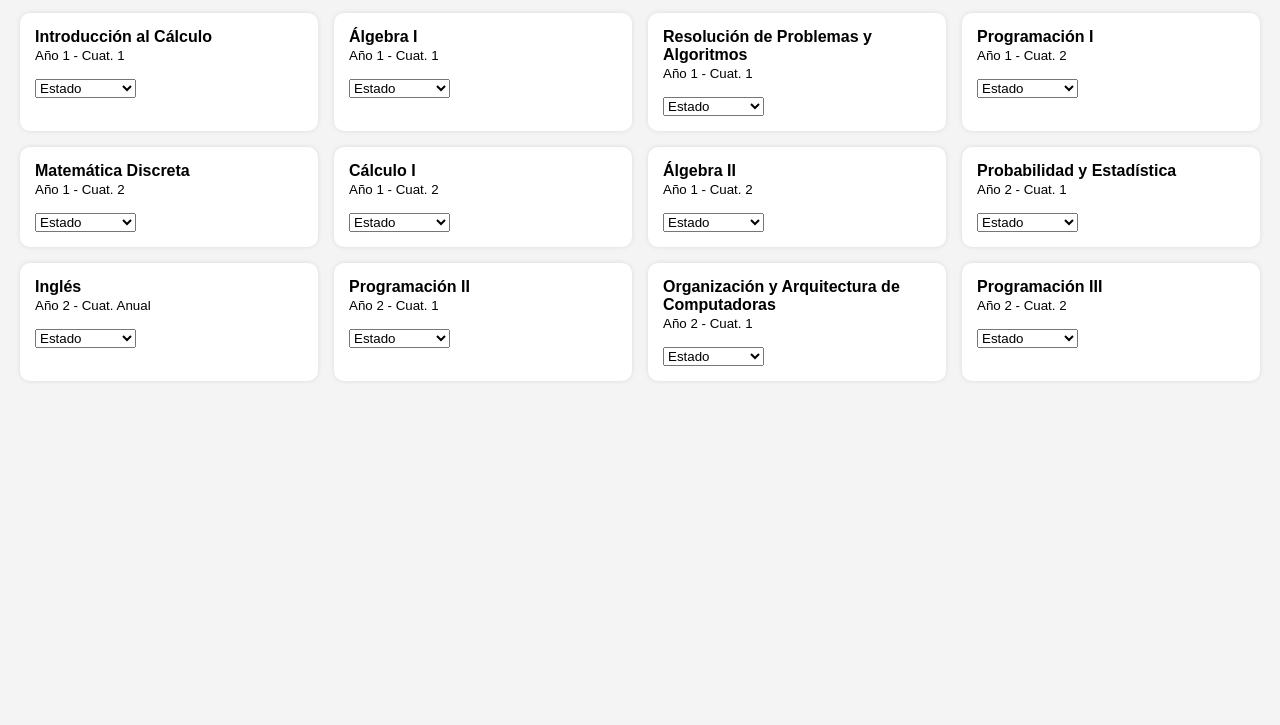
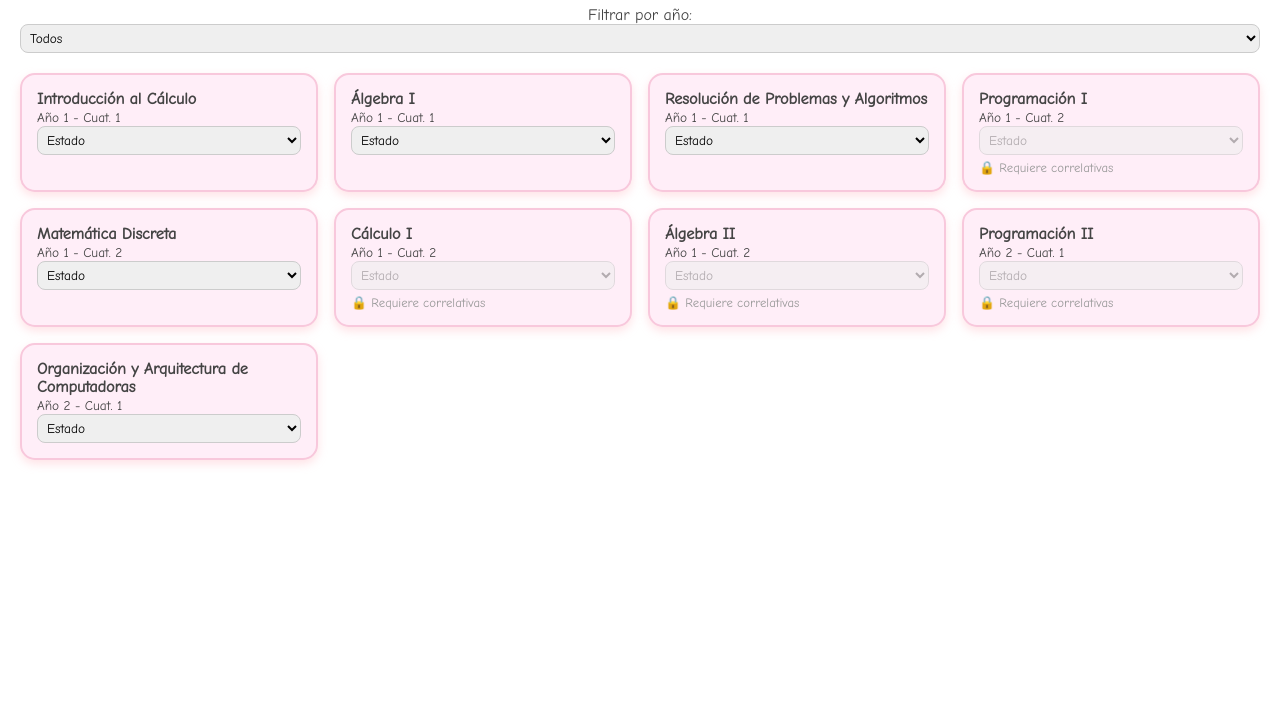
Before and after one commit to guadasuarez/ing.informatica, a plain HTML site: page index.html in a window 1280 px wide. Shown: the part 75-800 px from the top of the page. Drawn offline with Linux system fonts and the light colour scheme.

Commit message:
Update index.html

```diff
--- a/index.html
+++ b/index.html
@@ -2,86 +2,119 @@
 <html lang="es">
 <head>
   <meta charset="UTF-8">
-  <title>Malla Interactiva - Ingeniería en Informática (UNSL)</title>
+  <title>Malla Interactiva - Ingeniería en Informática 💖</title>
+  <link href="https://fonts.googleapis.com/css2?family=Comic+Neue&display=swap" rel="stylesheet">
   <style>
     body {
-      font-family: Arial, sans-serif;
-      background: #f4f4f4;
+      font-family: 'Comic Neue', cursive;
+      background: white;
       margin: 20px;
+      color: #444;
     }
 
     h1 {
       text-align: center;
+      color: #c71585;
+    }
+
+    select, option {
+      font-family: inherit;
+    }
+
+    .controls {
+      text-align: center;
+      margin-bottom: 20px;
     }
 
     .grid {
       display: grid;
       grid-template-columns: repeat(auto-fill, minmax(250px, 1fr));
       gap: 1rem;
-      margin-top: 30px;
     }
 
     .card {
-      background: white;
+      background: #ffeef8;
       padding: 15px;
-      border-radius: 10px;
-      box-shadow: 0 0 5px rgba(0,0,0,0.1);
-      cursor: pointer;
-      transition: all 0.3s ease;
-    }
-
-    .card:hover {
-      transform: scale(1.03);
+      border-radius: 15px;
+      border: 2px solid #f8c8dc;
+      box-shadow: 0 4px 10px rgba(255, 182, 193, 0.4);
+      position: relative;
     }
 
     .regularizada {
-      background-color: #ffe599;
+      background-color: #fdd9ec;
     }
 
     .aprobada {
-      background-color: #b6d7a8;
+      background-color: #f8a9c4;
     }
 
-    .estado {
-      margin-top: 10px;
-      font-weight: bold;
+    .estado select:disabled {
+      opacity: 0.6;
+      cursor: not-allowed;
+    }
+
+    .locked-msg {
+      font-size: 0.8em;
+      color: #999;
+      margin-top: 5px;
     }
 
     select {
-      margin-top: 5px;
+      width: 100%;
+      padding: 5px;
+      border-radius: 8px;
+      border: 1px solid #ccc;
     }
   </style>
 </head>
 <body>
 
-  <h1>Malla Interactiva - Ingeniería en Informática UNSL</h1>
+  <h1>🌸 Malla Interactiva - Ingeniería en Informática 🌸</h1>
+
+  <div class="controls">
+    <label for="filtro">Filtrar por año:</label>
+    <select id="filtro">
+      <option value="todos">Todos</option>
+      <option value="1">1° Año</option>
+      <option value="2">2° Año</option>
+      <option value="3">3° Año</option>
+      <option value="4">4° Año</option>
+      <option value="5">5° Año</option>
+    </select>
+  </div>
 
   <div class="grid" id="malla"></div>
 
   <script>
     const materias = [
-      { id: 1, nombre: "Introducción al Cálculo", año: 1, cuatri: 1 },
-      { id: 2, nombre: "Álgebra I", año: 1, cuatri: 1 },
-      { id: 3, nombre: "Resolución de Problemas y Algoritmos", año: 1, cuatri: 1 },
-      { id: 4, nombre: "Programación I", año: 1, cuatri: 2 },
-      { id: 5, nombre: "Matemática Discreta", año: 1, cuatri: 2 },
-      { id: 6, nombre: "Cálculo I", año: 1, cuatri: 2 },
-      { id: 7, nombre: "Álgebra II", año: 1, cuatri: 2 },
-      { id: 8, nombre: "Probabilidad y Estadística", año: 2, cuatri: 1 },
-      { id: 9, nombre: "Inglés", año: 2, cuatri: "Anual" },
-      { id: 10, nombre: "Programación II", año: 2, cuatri: 1 },
-      { id: 11, nombre: "Organización y Arquitectura de Computadoras", año: 2, cuatri: 1 },
-      { id: 12, nombre: "Programación III", año: 2, cuatri: 2 },
+      { id: 1, nombre: "Introducción al Cálculo", año: 1, cuatri: 1, correlativas: [] },
+      { id: 2, nombre: "Álgebra I", año: 1, cuatri: 1, correlativas: [] },
+      { id: 3, nombre: "Resolución de Problemas y Algoritmos", año: 1, cuatri: 1, correlativas: [] },
+      { id: 4, nombre: "Programación I", año: 1, cuatri: 2, correlativas: [3] },
+      { id: 5, nombre: "Matemática Discreta", año: 1, cuatri: 2, correlativas: [] },
+      { id: 6, nombre: "Cálculo I", año: 1, cuatri: 2, correlativas: [1] },
+      { id: 7, nombre: "Álgebra II", año: 1, cuatri: 2, correlativas: [2] },
+      { id: 10, nombre: "Programación II", año: 2, cuatri: 1, correlativas: [4] },
+      { id: 11, nombre: "Organización y Arquitectura de Computadoras", año: 2, cuatri: 1, correlativas: [] },
     ];
 
     let estadosGuardados = JSON.parse(localStorage.getItem("estadosMaterias")) || {};
 
+    function correlativasAprobadas(correlativas) {
+      return correlativas.every(id => estadosGuardados[id] === "Aprobada");
+    }
+
     function renderMalla() {
       const mallaDiv = document.getElementById("malla");
+      const filtro = document.getElementById("filtro")?.value || "todos";
       mallaDiv.innerHTML = "";
 
       materias.forEach(mat => {
+        if (filtro !== "todos" && filtro !== String(mat.año)) return;
+
         const estado = estadosGuardados[mat.id] || "";
+        const desbloqueada = correlativasAprobadas(mat.correlativas);
 
         const card = document.createElement("div");
         card.className = "card";
@@ -92,27 +125,30 @@
           <strong>${mat.nombre}</strong><br>
           <small>Año ${mat.año} - Cuat. ${mat.cuatri}</small>
           <div class="estado">
-            <select data-id="${mat.id}">
+            <select data-id="${mat.id}" ${!desbloqueada && estado === "" ? "disabled" : ""}>
               <option value="">Estado</option>
               <option value="Regularizada" ${estado === "Regularizada" ? "selected" : ""}>Regularizada</option>
               <option value="Aprobada" ${estado === "Aprobada" ? "selected" : ""}>Aprobada</option>
             </select>
+            ${!desbloqueada && estado === "" ? `<div class="locked-msg">🔒 Requiere correlativas</div>` : ""}
           </div>
         `;
+
         mallaDiv.appendChild(card);
       });
 
-      // Reasignar eventos después de render
-      document.querySelectorAll("select").forEach(select => {
+      document.querySelectorAll("select[data-id]").forEach(select => {
         select.addEventListener("change", e => {
           const id = e.target.getAttribute("data-id");
           const value = e.target.value;
           estadosGuardados[id] = value;
           localStorage.setItem("estadosMaterias", JSON.stringify(estadosGuardados));
-          renderMalla(); // Actualiza los colores al cambiar estado
+          renderMalla();
         });
       });
     }
+
+    document.getElementById("filtro").addEventListener("change", renderMalla);
 
     renderMalla();
   </script>
```
